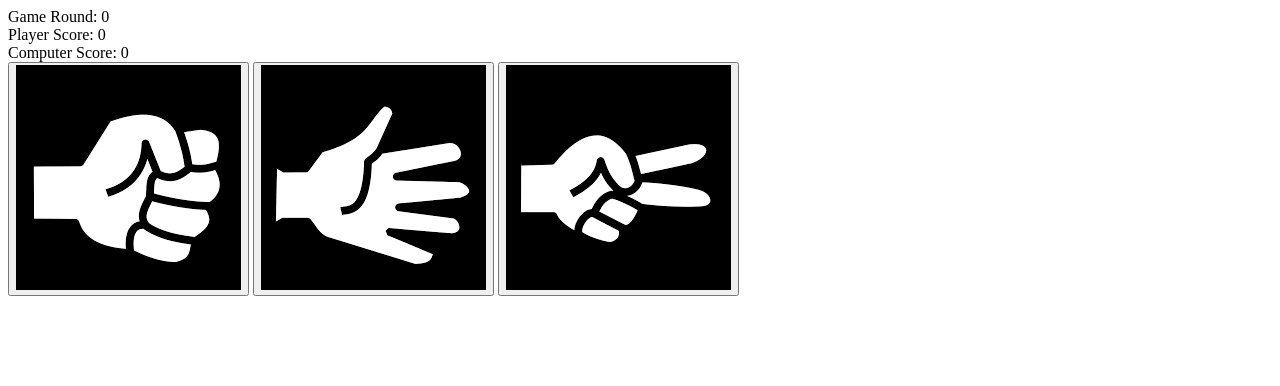
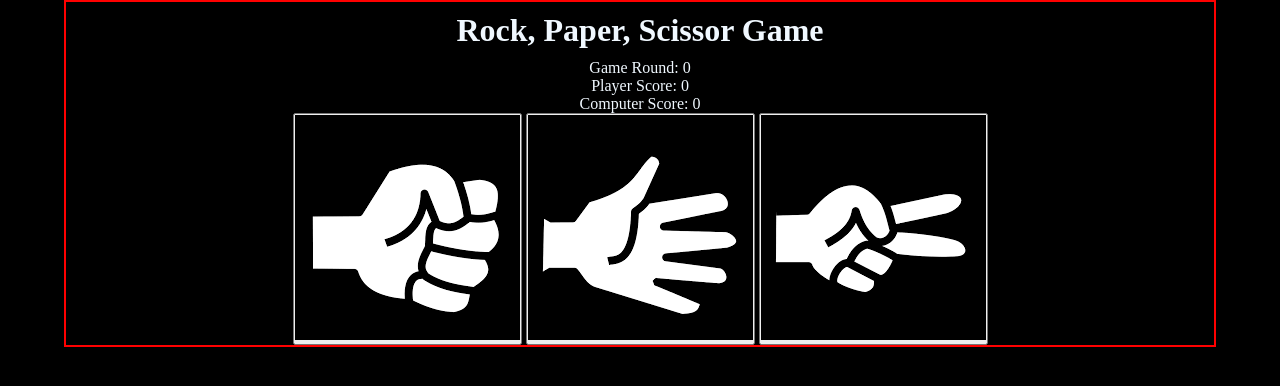
Before and after one commit to Martin-Rojas/rock-paper-scissors-project, a plain HTML site: page index.html in a window 1280 px wide. Drawn offline with Linux system fonts and the light colour scheme.

Commit message:
start adding styles to my game page

```diff
--- a/index.html
+++ b/index.html
@@ -3,18 +3,22 @@
   <head>
     <meta charset="UTF-8" />
     <meta name="viewport" content="width=device-width, initial-scale=1.0" />
+    <link rel="stylesheet" href="./style.css" />
     <title>Rock Paper Scissors</title>
   </head>
   <body>
     <div class="container">
+      <h1>Rock, Paper, Scissor Game</h1>
       <div id="score-board"></div>
       <div id="player-score"></div>
       <div id="computer-score"></div>
-      <button id="rock"><img src="./images/rock.png" alt="rock" /></button>
-      <button id="paper"><img src="./images/paper.png" alt="paper" /></button>
-      <button id="scissors">
-        <img src="./images/scissors.png" alt="scissors" />
-      </button>
+      <div class="game-choises">
+        <button id="rock"><img src="./images/rock.png" alt="rock" /></button>
+        <button id="paper"><img src="./images/paper.png" alt="paper" /></button>
+        <button id="scissors">
+          <img src="./images/scissors.png" alt="scissors" />
+        </button>
+      </div>
       <div id="winner"></div>
     </div>
     <script src="./script.js"></script>
--- a/style.css
+++ b/style.css
@@ -0,0 +1,26 @@
+* {
+  box-sizing: border-box;
+  margin: 0;
+  padding: 0;
+}
+
+body{
+    width: 100%;
+    height: 100vh;
+    background-color: black;
+    color: aliceblue;
+}
+
+.container{
+    border: 2px solid red;
+    width: 90%;
+    margin: 0 auto;
+    display: flex;
+    justify-content: center;
+    align-items: center;
+    flex-direction: column;
+}
+
+.container h1{
+    margin: 10px 0;
+}
```
